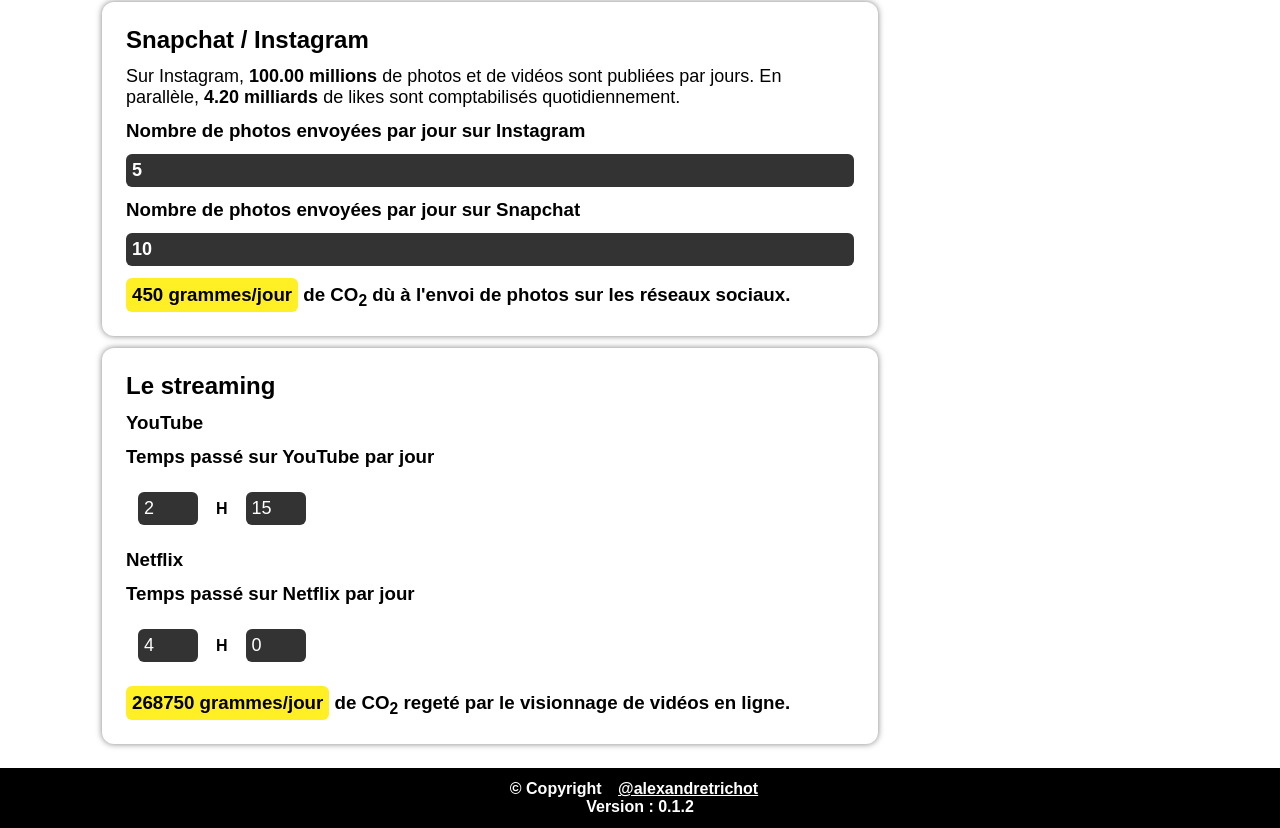
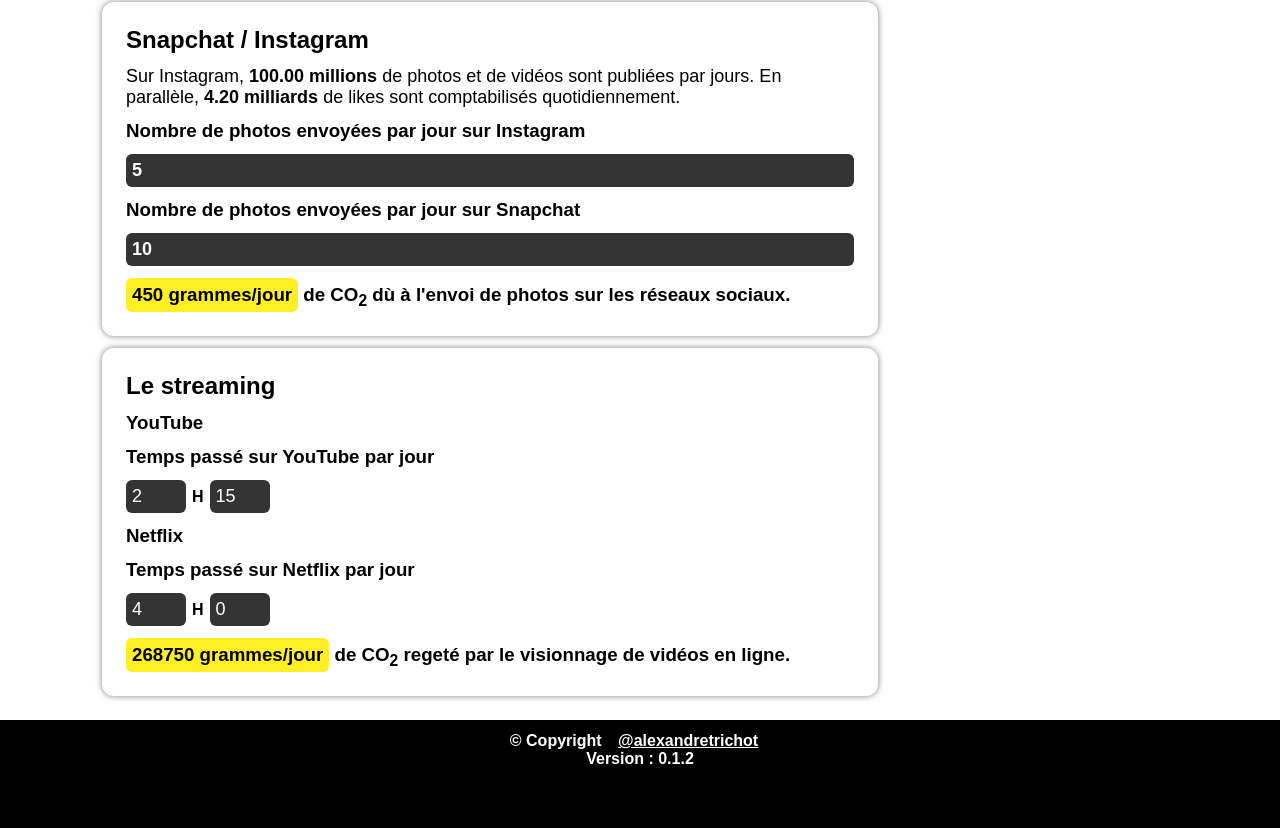
Before and after one commit to alexandretrichot/digital-impact-simulator, a Nuxt app: page /simulator in a window 1280 px wide. Shown: the part 1019-1847 px from the top of the page. After the commit the page ends 1799 px from the top, so only its background shows below. Built offline with nearby package versions, Linux system fonts and the light colour scheme.

Commit message:
Bugs fixes

```diff
--- a/components/HourInput.vue
+++ b/components/HourInput.vue
@@ -57,6 +57,7 @@
   font-weight: bold;
 
   input[type="number"] {
+    margin: 0;
     display: block;
     padding: 6px;
     box-sizing: border-box;
--- a/pages/engage.vue
+++ b/pages/engage.vue
@@ -39,7 +39,6 @@
   },
   computed: {
     total() {
-      console.log("total");
       let score = this.engagements
         .map(engagement => engagement.score)
         .reduce((accumulator, currentValue) => accumulator + currentValue, 0);
@@ -49,7 +48,6 @@
       return this.engagements.length > 0
         ? this.engagements
             .map(engagement => {
-              console.log(engagement);
               return engagement.used;
             })
             .reduce((a, b) => a && b)
```
